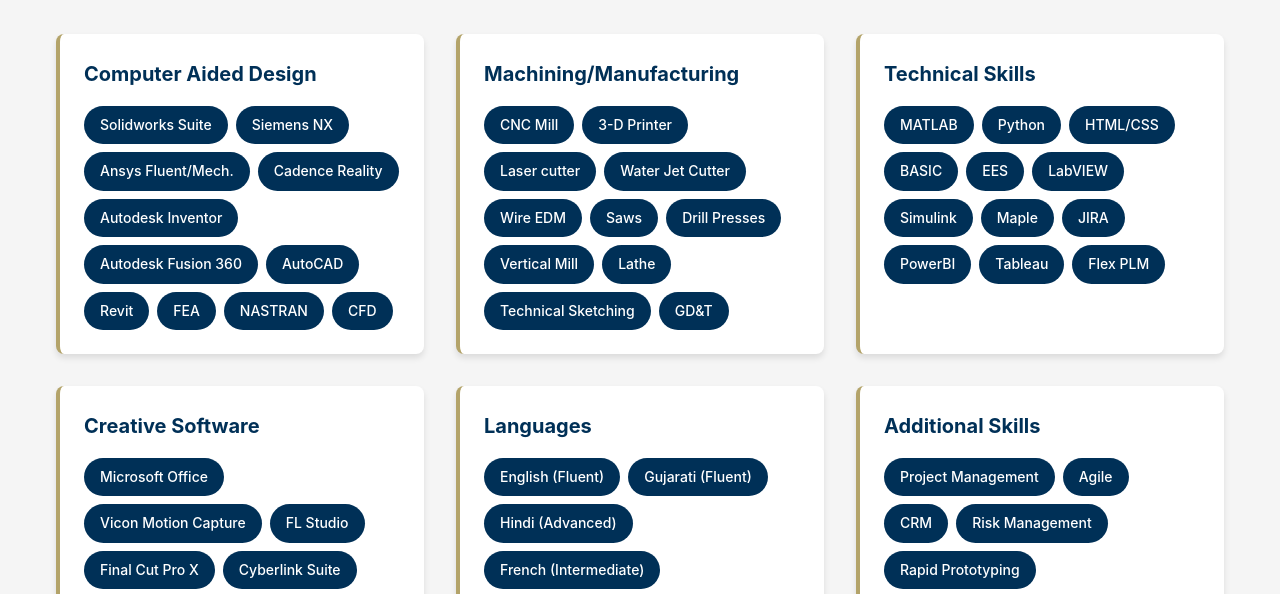
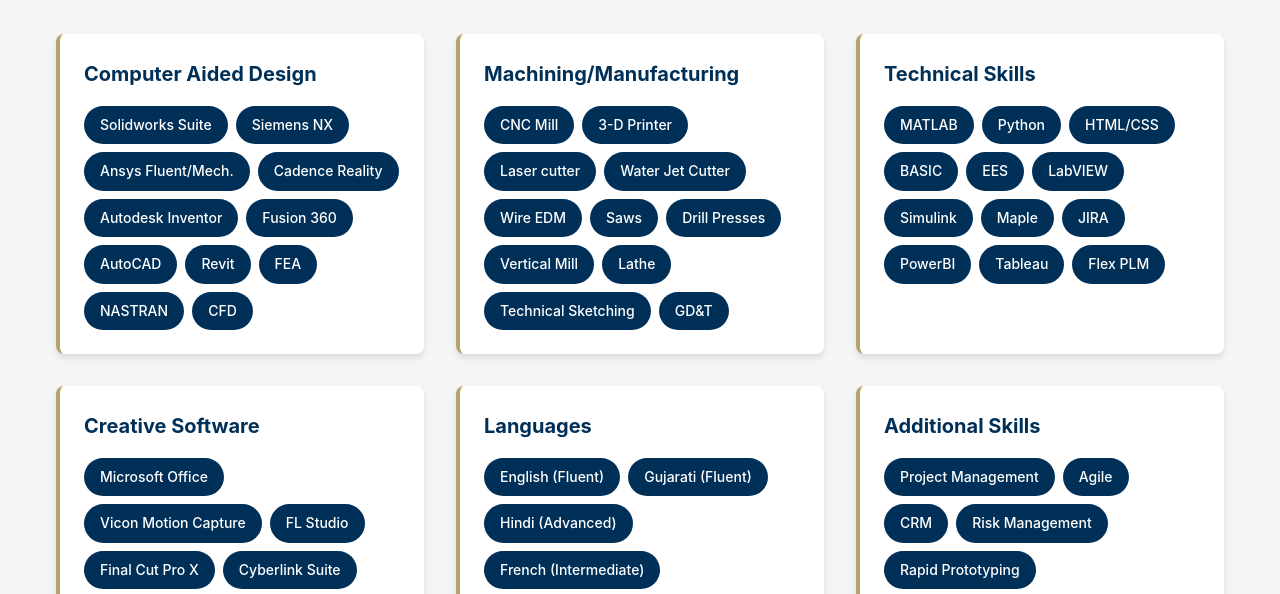
Before and after one commit to parthpatel612000/parthpatel612, a plain HTML site: page skills.html in a window 1280 px wide. Shown: the part 190-784 px from the top of the page. Drawn offline with Linux system fonts and the light colour scheme.

Commit message:
Shorten tag for Autodesk Fusion 360 to Fusion 360

```diff
--- a/skills.html
+++ b/skills.html
@@ -35,7 +35,7 @@
                     <span class="skill-tag">Ansys Fluent/Mech.</span>
                     <span class="skill-tag">Cadence Reality</span>
                     <span class="skill-tag">Autodesk Inventor</span>
-                    <span class="skill-tag">Autodesk Fusion 360</span>
+                    <span class="skill-tag">Fusion 360</span>
                     <span class="skill-tag">AutoCAD</span>
                     <span class="skill-tag">Revit</span>
                     <span class="skill-tag">FEA</span>
```
